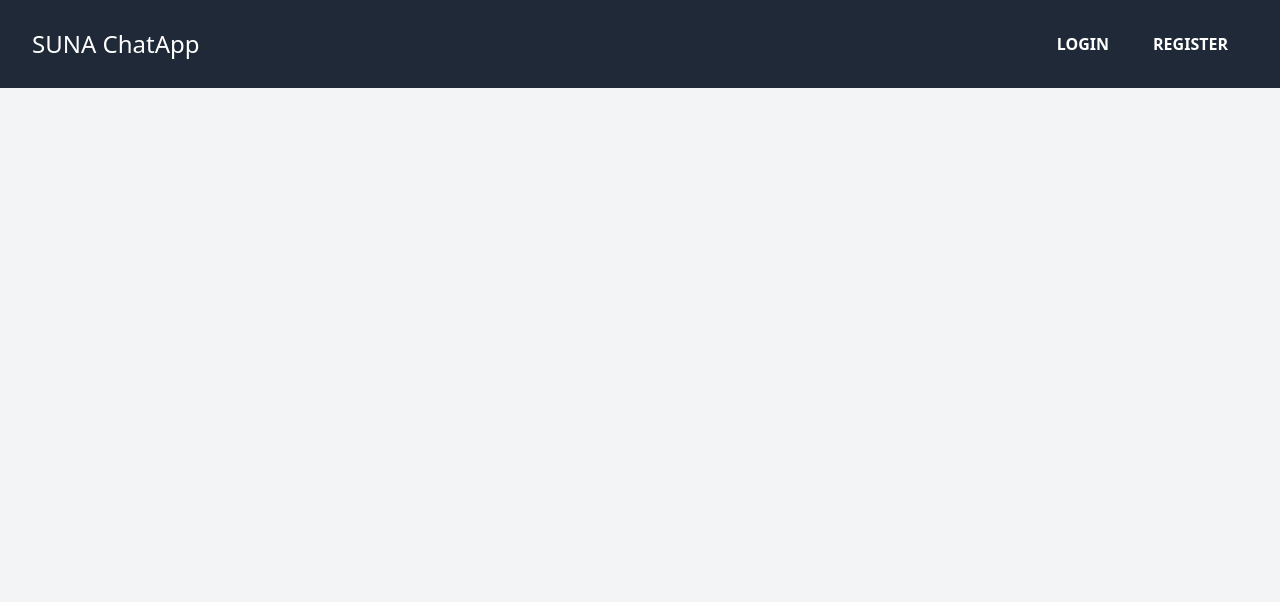
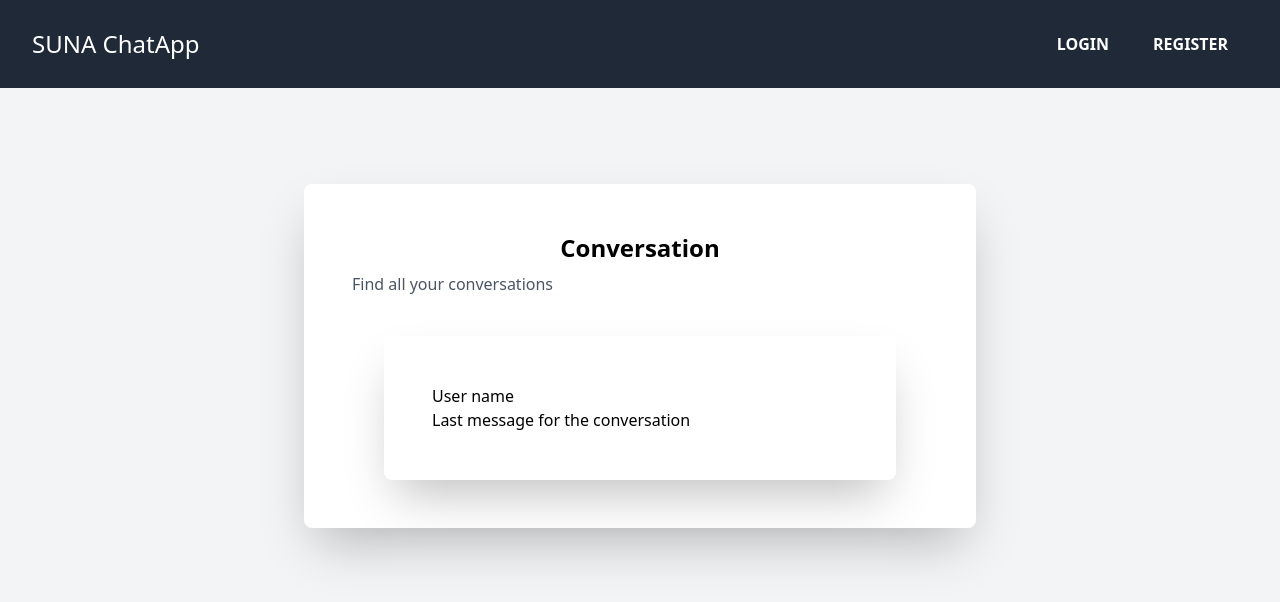
Before and after one commit to IIM-Creative-Technology/Nodejs-ChatApp-SUNA, a Nuxt app in the folder front-end/: page /conversation in a window 1280 px wide. Shown: the top 602 px of the page. Built offline with nearby package versions, Linux system fonts and the light colour scheme.

Commit message:
ADD pages for conversation

```diff
--- /dev/null
+++ b/front-end/components/ConversationCard.vue
@@ -0,0 +1,12 @@
+<template>
+  <div class="bg-white max-w-lg mx-auto p-4 md:p-12 mt-10 rounded-lg shadow-2xl">
+    <!-- <NuxtLink :to="{name:'conversation-name', params: {name: }}" title="Go to the conversation"> -->
+    <h2>User name</h2>
+    <p>Last message for the conversation</p>
+    <!-- </NuxtLink> -->
+  </div>
+</template>
+
+<script>
+
+</script>
--- /dev/null
+++ b/front-end/pages/conversation/index.vue
@@ -0,0 +1,9 @@
+<template>
+  <div class="bg-white max-w-2xl mx-auto p-8 md:p-12 mt-24 rounded-lg shadow-2xl">
+    <h1 class="font-bold text-2xl text-center">Conversation</h1>
+    <p class="text-gray-600 pt-2">Find all your conversations</p>
+    <section>
+      <ConversationCard/>
+    </section>
+  </div>
+</template>
```
Also changed, not shown: front-end/pages/conversation/_name.vue (added), 1 other file (tests, documents, lock files or other folders).
